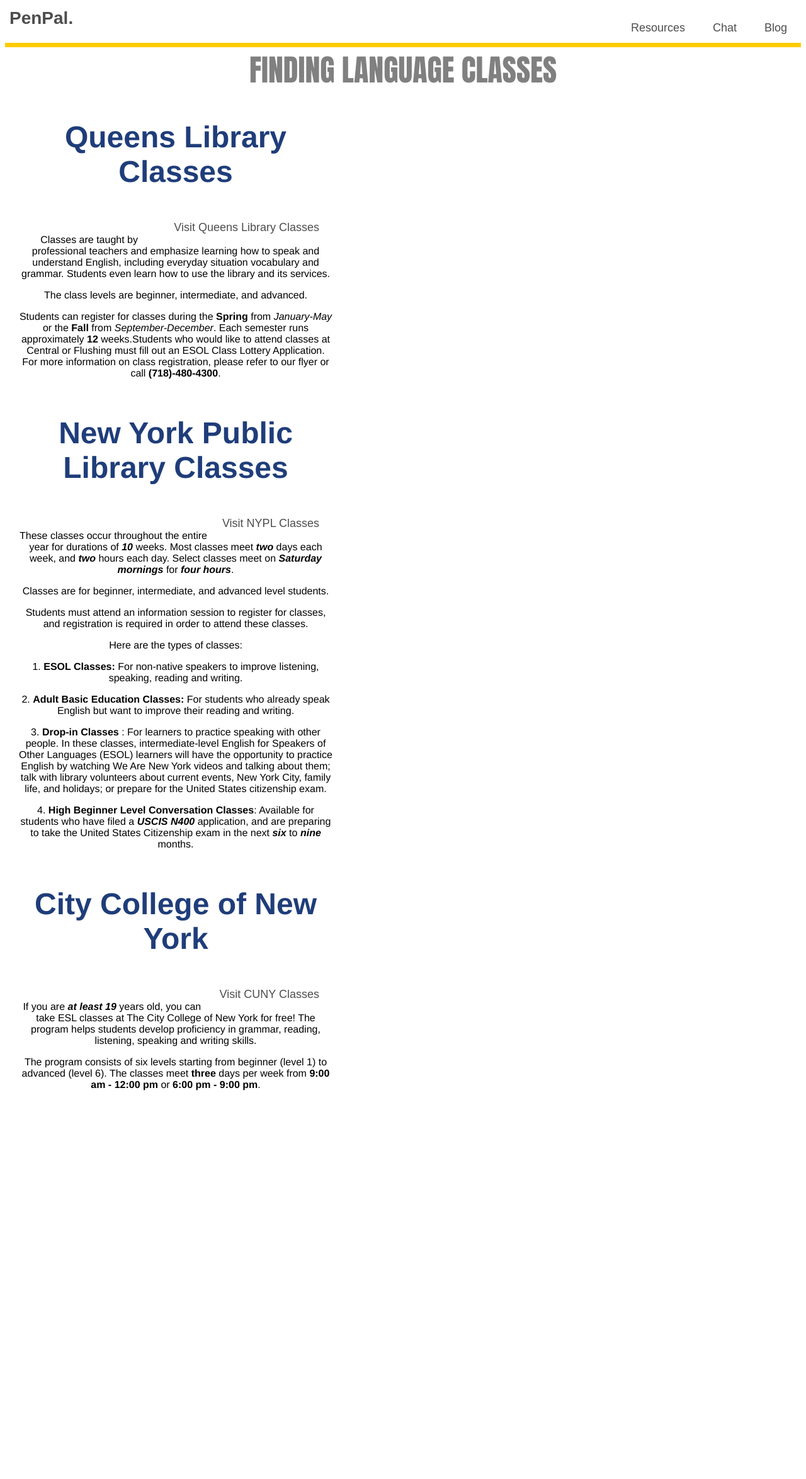
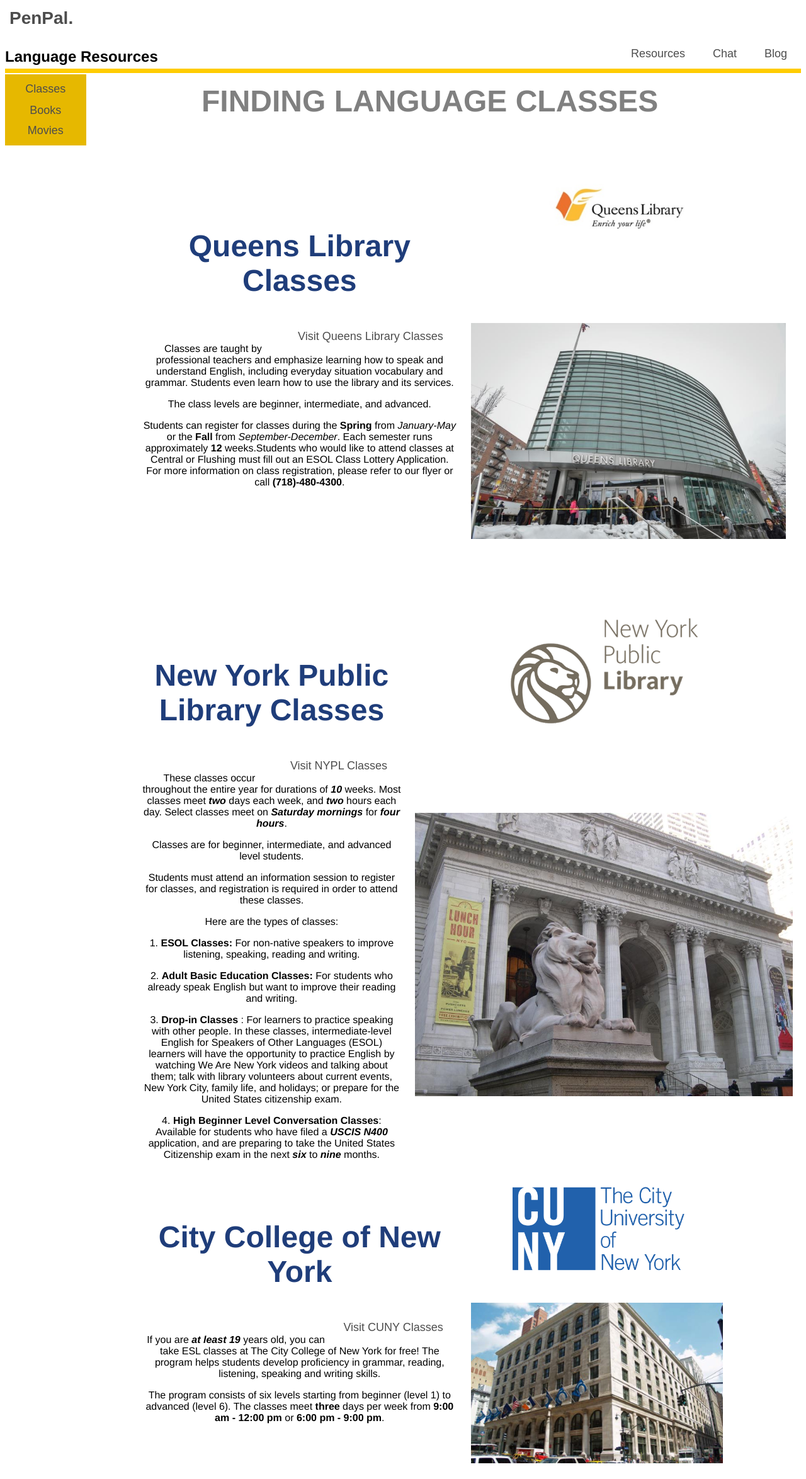
Before and after one commit to TerryMinal/KTFImmigrationHackathon, a Flask app: template templates/languageClasses.html in a window 1280 px wide. Shown: the whole page at 63% size. Before the commit the page ends 1732 px from the top, so only its background shows below. Run offline with Flask 2, Linux system fonts and the light colour scheme; the template is opened without the code that fills it, so the values that code supplies are empty.

Commit message:
added images

```diff
--- a/templates/languageClasses.html
+++ b/templates/languageClasses.html
@@ -6,6 +6,59 @@
 
 
     <style>
+
+      #header2{
+      position: absolute;
+      top: 7%;
+      font-size:30;
+      font-family: helvetica;
+      }
+
+      #one {
+      background-color: #e6b800;
+      width: 85px;
+      position: absolute;
+      top: 14.8%;
+      left: 0.6%;
+      text-align: center;
+      }
+
+      #one:hover {
+      background-color:#004080;
+      }
+
+      #two {
+      background-color: #e6b800;
+      position: absolute;
+      top: 19%;
+      width: 85px;
+      left: 0.6%;
+      text-align: center;
+      }
+
+      #two:hover {
+      background-color:#004080;
+      }
+
+      #three {
+      background-color: #e6b800;
+      position: absolute;
+      top: 23%;
+      width: 85px;
+      left: 0.6%;
+      text-align: center;
+      }
+
+      #three:hover {
+      background-color:#004080;
+      }
+
+      #header1 {
+      position: absolute;
+      top: 14%;
+      left: 25%;
+      }
+
       a:link, a:visited {
       background-color: white;
       border: none;
@@ -20,7 +73,7 @@
       }
 
       a:hover {
-        background-color: #f2f2f2;
+      background-color: white;
       }
 
       div.header {
@@ -40,11 +93,37 @@
       float: left;
       }
 
-    table {
+      table#Tone  {
       display: table;
       border-collapse: separate;
       border-spacing: 20px;
-    align: center;
+      text-align: center;
+      position:absolute;
+      left: 16%;
+      top: 27%;
+
+      }
+
+      table#Ttwo  {
+      display: table;
+      border-collapse: separate;
+      border-spacing: 20px;
+      text-align: center;
+      position:absolute;
+      left: 16%;
+      top: 120%;
+
+      }
+
+      table#Tthree  {
+      display: table;
+      border-collapse: separate;
+      border-spacing: 20px;
+      text-align: center;
+      position:absolute;
+      left: 16%;
+      top: 230%;
+
       }
 
       a:hover {
@@ -56,12 +135,20 @@
       }
 
 
+
+
     </style>
 
   </head>
 
 
   <body link = #000000>
+    <h2 id = "header2"> Language Resources</h2>
+
+    <a href="languageClasses.html" id = "one">  Classes</a><br>
+    <a href="languageBooks.html" id = "two">Books</a><br>
+    <a href="languageMovies.html" id = "three"> Movies</a><br>
+
     <div class="header">
       PenPal.
     </div>
@@ -70,18 +157,23 @@
     <a href="resources.html">Resources</a>
     <div class="yellowLine"></div>
     <div class = "language classes">
-      <h1> <center> <font color = "grey" face = "Impact" size = "45"> FINDING LANGUAGE CLASSES </font> </center> </h1>
+      <h1 id="header1"> <center> <font color = "grey" face = "helvetica" size = "45"> FINDING LANGUAGE CLASSES </font> </center> </h1>
 
-      <table>
+      <br><br><br><br><br><br><br><br><br><br><br><br>
+      <table id="Tone">
 	<tr valign = "bottom">
 	  <th width = 350>  <font size = "20"; face="helvetica"; color = "#1f3d7a";> Queens Library Classes </font> </th>
+	  <td>
+	    <img src = "QL.jpg" style="width:300px;height=300px";>
+	    </td>
 	</tr>
 
 	<tr>
-	  <td width = 500; height = 250; valign="top"; align = "center"; bgcolor>
+	  <td width = 500; height = 250; valign="top"; align = "center";>
 	    <font face = "helvetica">
 	      <p> <a href = "http://www.queenslibrary.org/services/new-americans-program/esol"> Visit Queens Library Classes </a> </p>
 	      <br>
+
 	      <p>
 		Classes are taught by professional teachers and emphasize learning how to speak and understand English, including everyday situation vocabulary and grammar. Students even learn how to use the library and its services. </p>
 	      <p> The class levels are beginner, intermediate, and advanced.</p>
@@ -90,16 +182,26 @@
 		Students can register for classes during the <b>Spring</b> from <i>January-May</i> or the <b>Fall</b> from <i>September-December</i>. Each semester runs approximately <b>12</b> weeks.Students who would like to attend classes at Central or Flushing must fill out an ESOL Class Lottery Application.  For more information on class registration, please refer to our flyer or call <b>(718)-480-4300</b>.
 	      </p>
 	  </td>
+
+	  <td valign="top">
+<br>
+	    <img src = "QLF.jpg" style="width:500px;height=300px";>
+
+	  </td>
+	</tr>
+
 	</tr>
       </table>
 
-    <table>
-	<tr valign = "bottom">
-	  <th width = 350>  <font size = "20"; face="helvetica"; color = "#1f3d7a";> New York Public Library Classes </font> </th>
+      <table id="Ttwo">
+	<tr valign = "bottom">	  <th width = 350>  <font size = "20"; face="helvetica"; color = "#1f3d7a";> New York Public Library Classes </font> </th>
+	  <td>
+	    <img src = "NYPL.png" style="width:300px;height=300px";>
+	  </td>
 	</tr>
 
 	<tr>
-	  <td width = 500; height = 250; valign="top"; align = "center"; bgcolor>
+	  <td width = 500; height = 250; valign="top"; align = "center";>
 	    <font face = "helvetica">
 	      <p> <a href = "https://www.nypl.org/events/classes/english"> Visit NYPL Classes </a> </p>
 	      <br>
@@ -114,13 +216,19 @@
 	      <p> 3. <b> Drop-in Classes </b>: For learners to practice speaking with other people. In these classes, intermediate-level English for Speakers of Other Languages (ESOL) learners will have the opportunity to practice English by watching We Are New York videos and talking about them; talk with library volunteers about current events, New York City, family life, and holidays; or prepare for the United States citizenship exam. </p>
 	      <p> 4. <b> High Beginner Level Conversation Classes</b>: Available for students who have filed a <b><i>USCIS N400</i></b> application, and are preparing to take the United States Citizenship exam in the next <b><i>six</i></b> to <b><i>nine</i></b> months.
 	  </td>
+
+	  <td>
+	    <img src = "NYPL2.jpg" style="width:600px;height=400px";>
+	  </td>
+
 	</tr>
       </table>
 
 
-    <table>
+      <table = id="Tthree">
 	<tr valign = "bottom">
 	  <th width = 350>  <font size = "20"; face="helvetica"; color = "#1f3d7a";> City College of New York </font> </th>
+	  <td>  <img src = "CUNY.png" style="width:300px;height=300px";>
 	</tr>
 
 	<tr>
@@ -134,6 +242,9 @@
 		The program consists of six levels starting from beginner (level 1) to advanced (level 6). The classes meet <b>three</b> days per week from <b>9:00 am - 12:00 pm </b> or <b>6:00 pm - 9:00 pm</b>.
 	      </p>
 	  </td>
+
+	  <td>
+	    <img src = "CUNY2.jpg" style="width:400px;height=300px";>
 	</tr>
       </table>
     </div>
```
Also changed, not shown: templates/languageBooks.html (+44 -44 lines), templates/languageMovies.html (+82 -2 lines), templates/500.jpg (added), templates/CUNY.png (added), templates/CUNY2.jpg (added), templates/NYPL.png (added), templates/NYPL2.jpg (added), templates/QL.jpg (added), templates/QLF.jpg (added), templates/breakup.jpg (added), templates/cast.jpg (added), templates/forest.jpg (added), templates/hangover.jpg (added), templates/hunger.jpg (added), 4 more files, 1 other file. Lines whose indentation alone changed are shown as unchanged.
